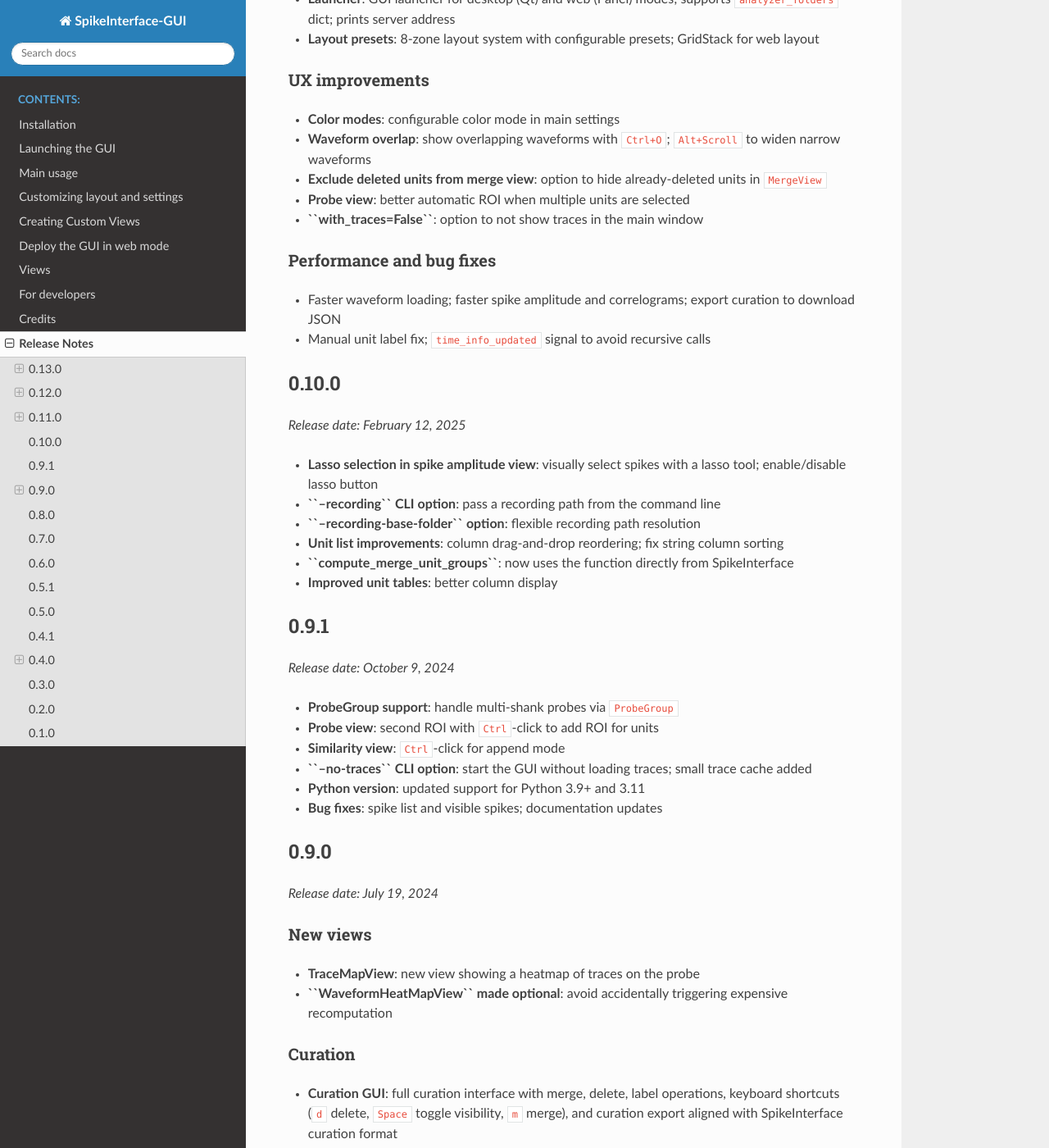
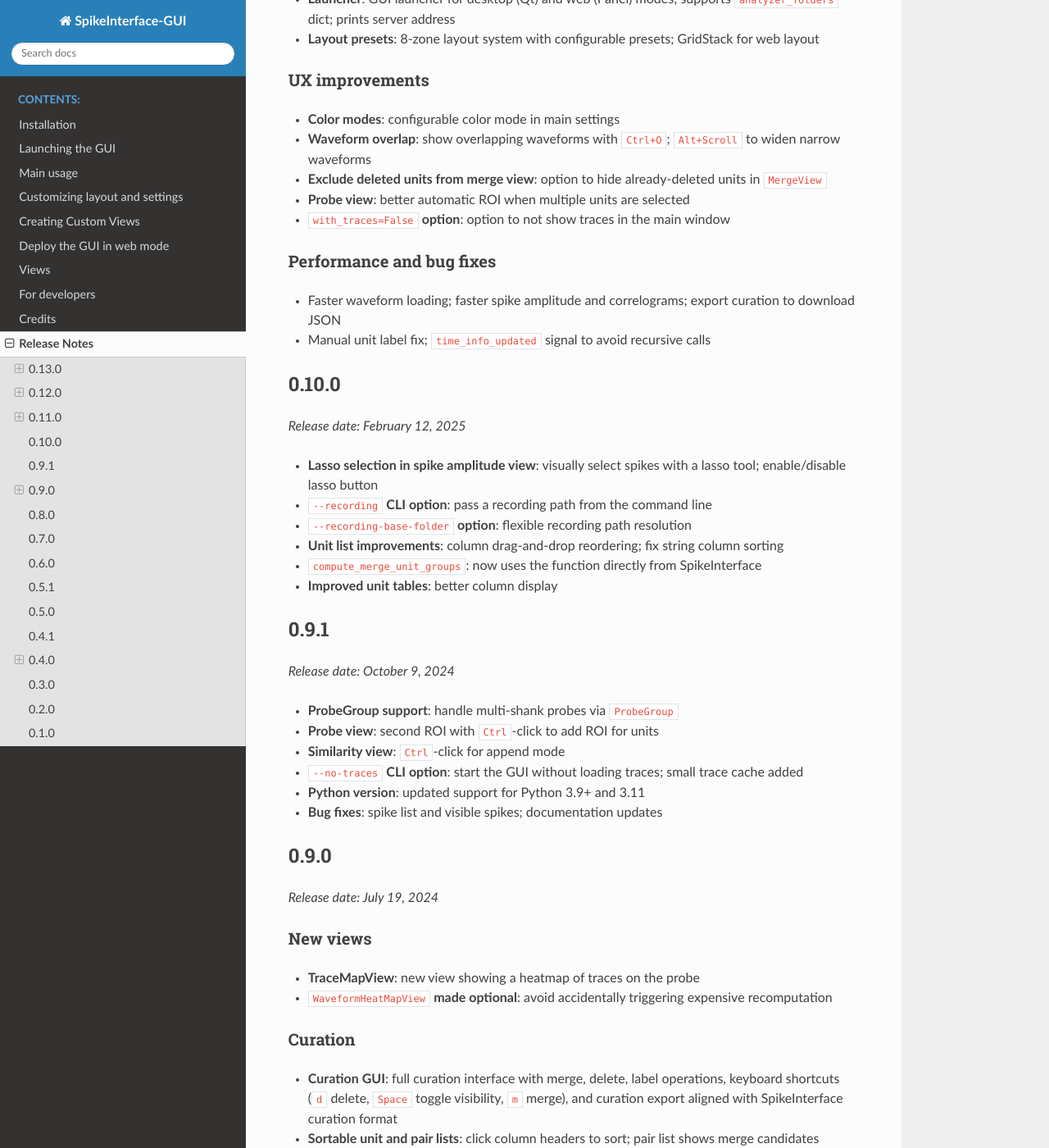
Before and after one commit to SpikeInterface/spikeinterface-gui, a Sphinx documentation site: the page built from docs/source/release_notes.rst, in a window 1280 px wide and 1400 px high, scrolled down 2762 px. Shown: the whole window at 82% size. Built offline with Sphinx 7.4.7 and the Read the Docs theme 3.1.0, drawn with Linux system fonts in a browser that asks for light colours; some of the changed text lies outside the part shown.

Commit message:
fix formatting

```diff
--- a/docs/source/release_notes.rst
+++ b/docs/source/release_notes.rst
@@ -124,7 +124,7 @@
 * **Waveform overlap**: show overlapping waveforms with ``Ctrl+O``; ``Alt+Scroll`` to widen narrow waveforms
 * **Exclude deleted units from merge view**: option to hide already-deleted units in ``MergeView``
 * **Probe view**: better automatic ROI when multiple units are selected
-* **``with_traces=False``**: option to not show traces in the main window
+* ``with_traces=False`` **option**: option to not show traces in the main window
 
 Performance and bug fixes
 ~~~~~~~~~~~~~~~~~~~~~~~~~
@@ -141,10 +141,10 @@
 *Release date: February 12, 2025*
 
 * **Lasso selection in spike amplitude view**: visually select spikes with a lasso tool; enable/disable lasso button
-* **``--recording`` CLI option**: pass a recording path from the command line
-* **``--recording-base-folder`` option**: flexible recording path resolution
+* ``--recording`` **CLI option**: pass a recording path from the command line
+* ``--recording-base-folder`` **option**: flexible recording path resolution
 * **Unit list improvements**: column drag-and-drop reordering; fix string column sorting
-* **``compute_merge_unit_groups``**: now uses the function directly from SpikeInterface
+* ``compute_merge_unit_groups``: now uses the function directly from SpikeInterface
 * **Improved unit tables**: better column display
 
 
@@ -158,7 +158,7 @@
 * **ProbeGroup support**: handle multi-shank probes via ``ProbeGroup``
 * **Probe view**: second ROI with ``Ctrl``-click to add ROI for units
 * **Similarity view**: ``Ctrl``-click for append mode
-* **``--no-traces`` CLI option**: start the GUI without loading traces; small trace cache added
+* ``--no-traces`` **CLI option**: start the GUI without loading traces; small trace cache added
 * **Python version**: updated support for Python 3.9+ and 3.11
 * **Bug fixes**: spike list and visible spikes; documentation updates
 
@@ -174,7 +174,7 @@
 ~~~~~~~~~
 
 * **TraceMapView**: new view showing a heatmap of traces on the probe
-* **``WaveformHeatMapView`` made optional**: avoid accidentally triggering expensive recomputation
+* ``WaveformHeatMapView`` **made optional**: avoid accidentally triggering expensive recomputation
 
 Curation
 ~~~~~~~~
@@ -188,7 +188,7 @@
 
 * **SortingAnalyzer support**: complete refactor to use the new ``SortingAnalyzer`` API from SpikeInterface (replaces ``WaveformExtractor``)
 * **View dependency on extensions**: views only shown/enabled if the required analyzer extension is computed
-* **``noise_levels`` optional**: noise display on spike amplitude view is optional if not computed
+* ``noise_levels`` **optional**: noise display on spike amplitude view is optional if not computed
 
 
 .. _release0.8.0:
```
